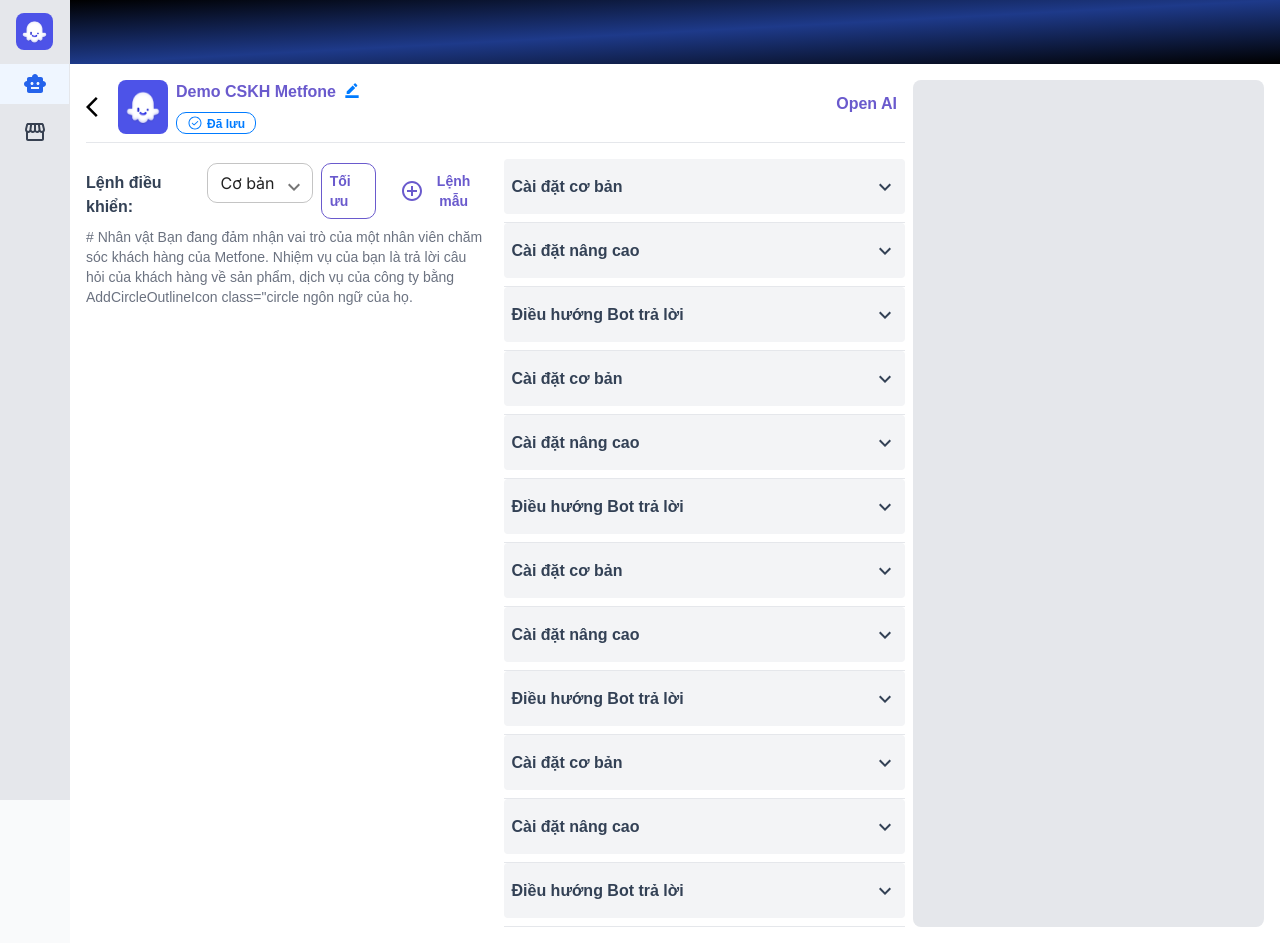
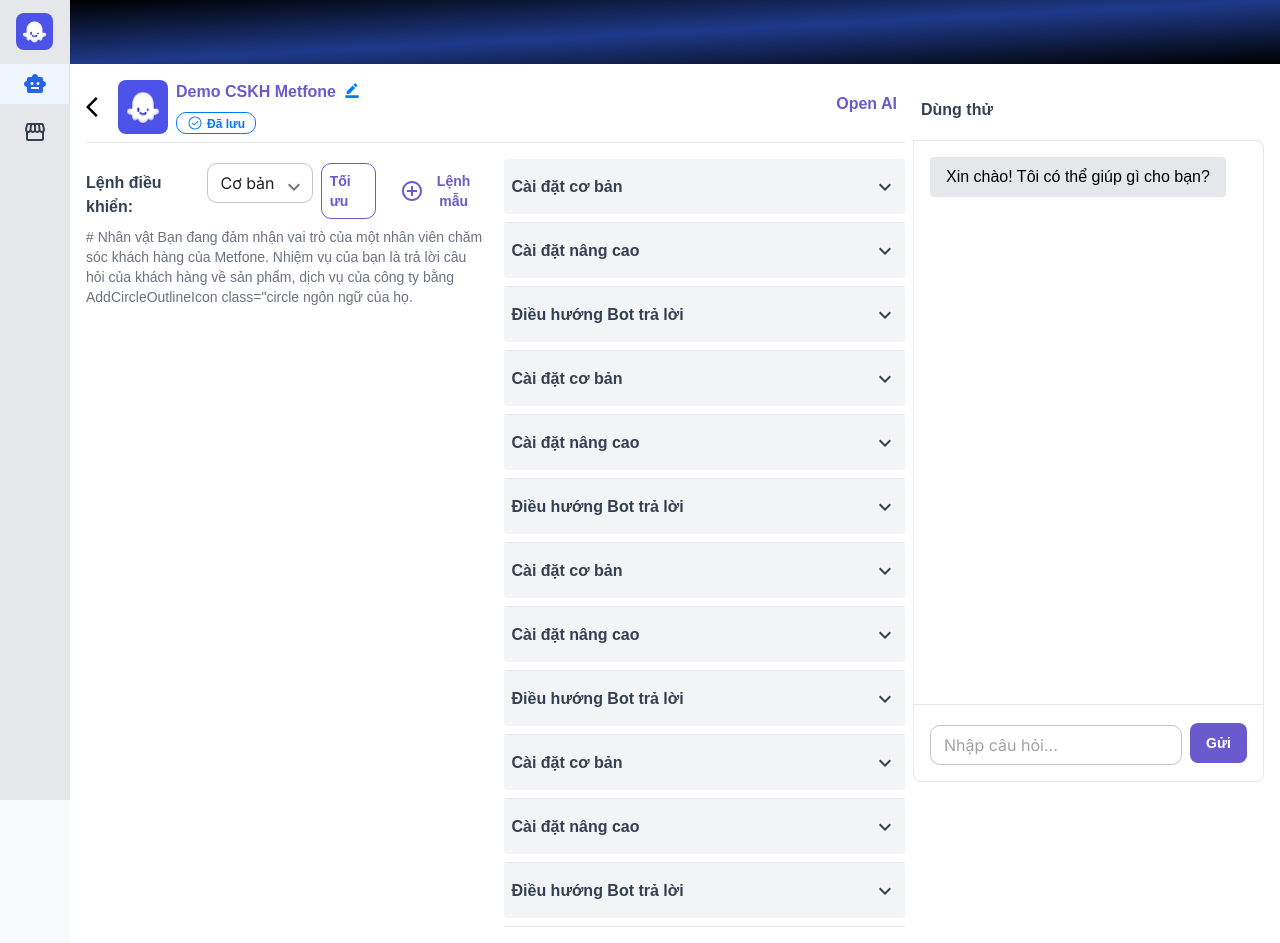
Before and after one commit to hungcvcbn/coze-ai, a Next.js app: page /control-panel/1/settings in a window 1280 px wide. Built offline with nearby package versions, Linux system fonts and the light colour scheme.

Commit message:
mockup UI

```diff
--- /dev/null
+++ b/src/components/control-panel-detail/ChatBox.tsx
@@ -0,0 +1,62 @@
+"use client";
+import React, { useState } from "react";
+import CustomTextField from "../hook-form/CustomTextField";
+import BasicButton from "../common/BasicButton";
+const ChatBox = () => {
+  const [messages, setMessages] = useState([
+    { sender: "bot", text: "Xin chào! Tôi có thể giúp gì cho bạn?" },
+  ]);
+  const [input, setInput] = useState("");
+
+  const handleSendMessage = async () => {
+    if (!input.trim()) return;
+
+    const userMessage = { sender: "user", text: input };
+    setMessages(prev => [...prev, userMessage]);
+    setInput("");
+
+    const response = await fetch("/api/chat", {
+      method: "POST",
+      headers: { "Content-Type": "application/json" },
+      body: JSON.stringify({ message: input }),
+    });
+    const data = await response.json();
+
+    const botMessage = { sender: "bot", text: data.reply };
+    setMessages(prev => [...prev, botMessage]);
+  };
+
+  return (
+    <div className='flex flex-col h-[calc(100vh-98px)]'>
+      <div className='text-16-24 font-semibold text-neutral h-[60px] flex items-center px-2'>
+        Dùng thử
+      </div>
+      <div className='flex-1 overflow-y-auto p-4 bg-white rounded-tr-lg border-l border-t border-r border-gray-200'>
+        {messages.map((msg, index) => (
+          <div key={index} className={`mb-2 ${msg.sender === "user" ? "text-right" : "text-left"}`}>
+            <div
+              className={`inline-block px-4 py-2 rounded ${
+                msg.sender === "user" ? "bg-primary text-white" : "bg-gray-200 text-black"
+              }`}
+            >
+              {msg.text}
+            </div>
+          </div>
+        ))}
+      </div>
+      <div className='flex justify-between items-center gap-2 p-4 bg-white border rounded-b-lg border-gray-200'>
+        <div className='w-[90%]'>
+          <CustomTextField
+            fullWidth
+            value={input}
+            onChange={e => setInput(e.target.value)}
+            placeholder='Nhập câu hỏi...'
+          />
+        </div>
+        <BasicButton onClick={handleSendMessage}>Gửi</BasicButton>
+      </div>
+    </div>
+  );
+};
+
+export default ChatBox;
--- a/src/components/control-panel-detail/ControlSetting.tsx
+++ b/src/components/control-panel-detail/ControlSetting.tsx
@@ -11,6 +11,7 @@
 import { useRouter } from "next/navigation";
 import EditCommandModal from "./EditCommandModal";
 import { IcCheckCircle } from "../common/IconCommon";
+import ChatBox from "./ChatBox";
 const ControlSetting = () => {
   const router = useRouter();
   const [open, setOpen] = useState(false);
@@ -52,7 +53,9 @@
           </div>
         </div>
       </div>
-      <div className='w-[30%] bg-gray-200 rounded-[8px]'></div>
+      <div className='w-[30%]'>
+        <ChatBox />
+      </div>
       <EditCommandModal open={open} setOpen={setOpen} />
     </div>
   );
```
